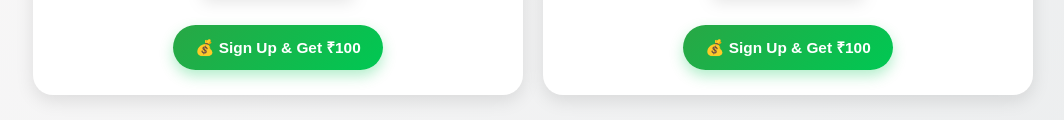
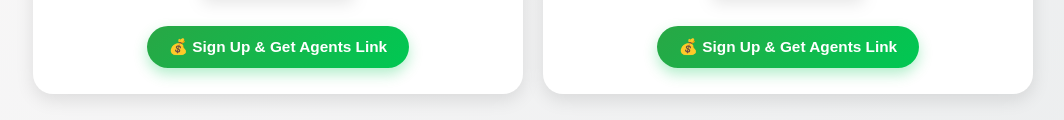
Before and after one commit to facbookin142/Newreposetry, a plain HTML site: page index.html in a window 1280 px wide. Shown: the part 601-721 px from the top of the page, without its empty margins (107-1171 px from the left). Drawn offline with Linux system fonts and the light colour scheme.

Commit message:
Update index.html

```diff
--- a/index.html
+++ b/index.html
@@ -56,7 +56,6 @@
     100% { background-position: 200% center; }
   }
 
-  /* Description now same size as title */
   .page-description {
     font-size: 4vw; /* same as title size */
     font-weight: 800;
@@ -71,7 +70,6 @@
     width: 100%;
   }
 
-  /* Highlighted part */
   .highlight {
     background: linear-gradient(90deg, #00c6ff, #0072ff);
     -webkit-background-clip: text;
@@ -148,7 +146,7 @@
   @media(max-width: 768px) {
     .page-title { font-size: 8vw; }
     .page-subtitle { font-size: 4vw; }
-    .page-description { font-size: 8vw; } /* mobile same as title */
+    .page-description { font-size: 8vw; }
     .container { flex-direction: row; gap: 10px; }
     .app-box img { width: 35vw; }
     .signup-btn { font-size: 3vw; }
@@ -173,7 +171,7 @@
         <h2>Earn Box</h2>
         <img src="https://iili.io/KMe5Ce1.md.png" alt="Earn Box Logo">
         <br>
-        <a href="https://web.earnbox.net/h6/#/?salt=hUQRypbolK" class="signup-btn">💰 Sign Up & Get ₹100</a>
+        <a href="https://web.earnbox.net/h6/#/?salt=hUQRypbolK" class="signup-btn">💰 Sign Up & Get Agents Link</a>
       </div>
 
       <!-- Right App: IND Club -->
@@ -181,7 +179,7 @@
         <h2>IND Club</h2>
         <img src="https://iili.io/KMeaQj9.png" alt="IND Club Logo">
         <br>
-        <a href="https://indclub8.com?code=34UGU5TBR92&t=1758967448" class="signup-btn">💰 Sign Up & Get ₹100</a>
+        <a href="https://indclub8.com?code=34UGU5TBR92&t=1758967448" class="signup-btn">💰 Sign Up & Get Agents Link</a>
       </div>
     </div>
 
```
